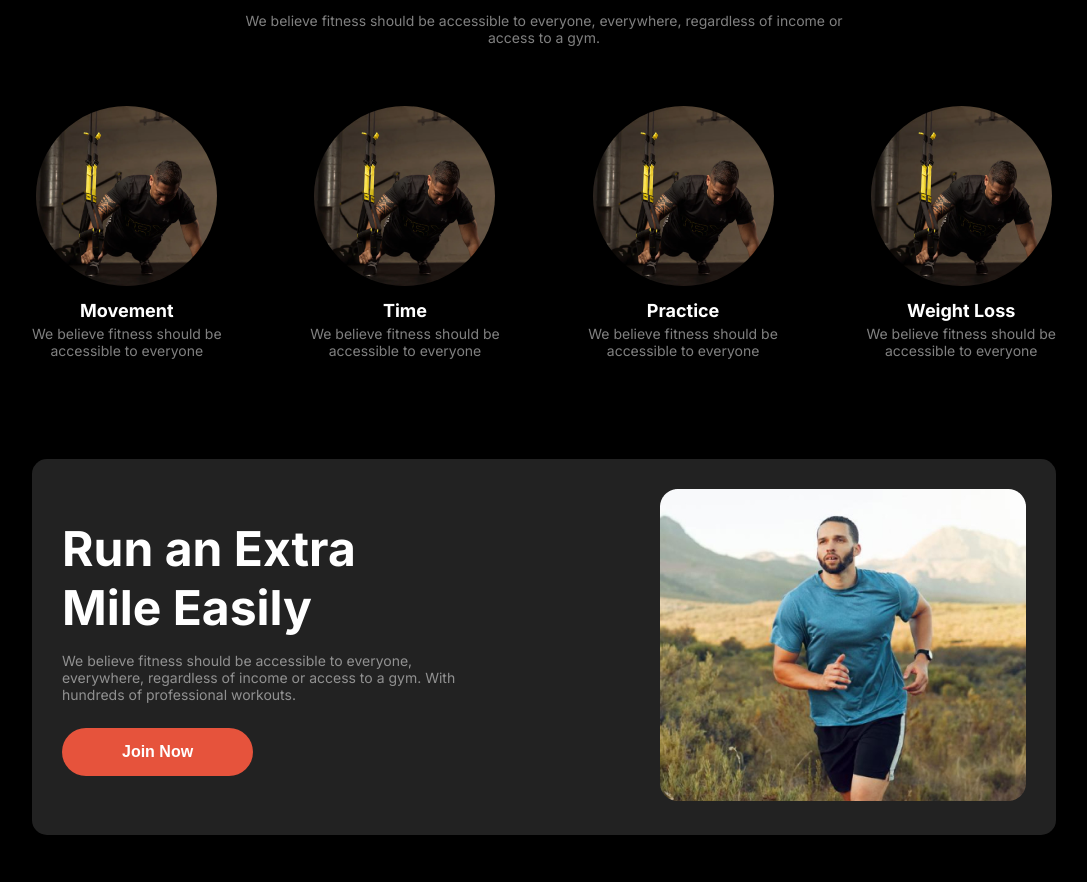
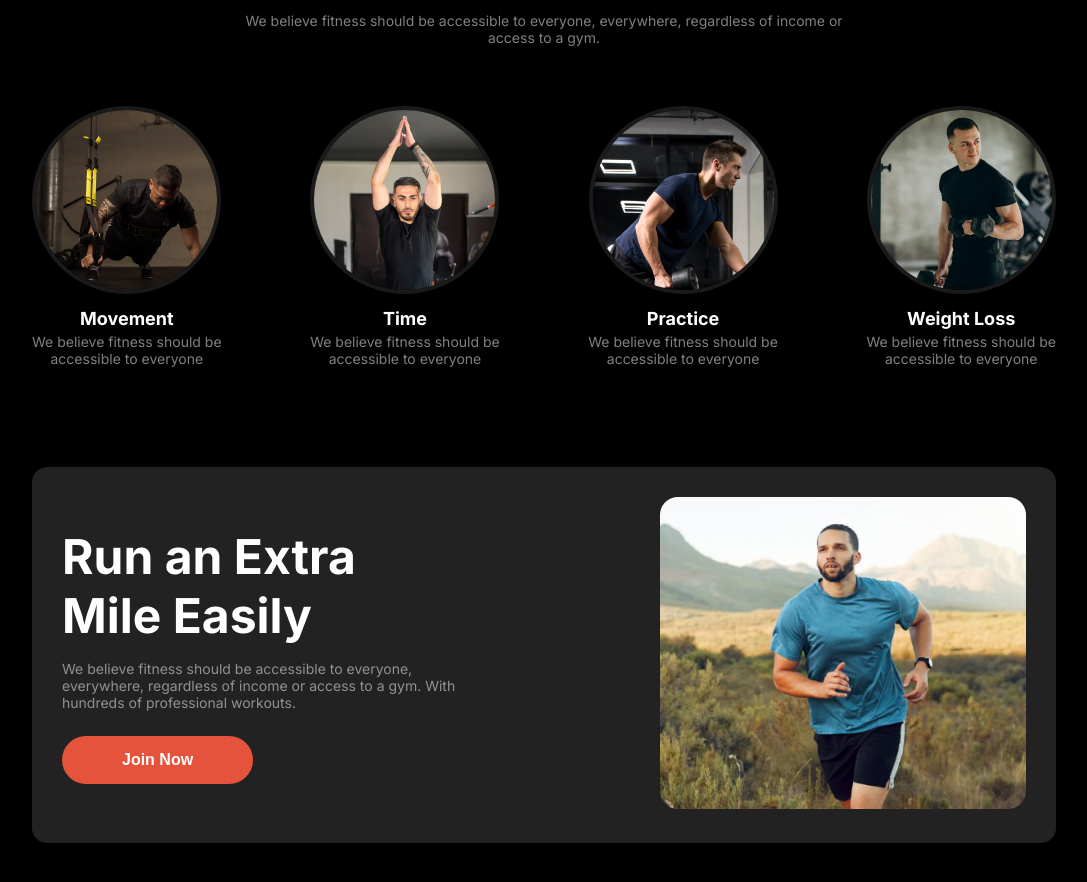
Before and after one commit to fa-mishuk/assignment-two, a plain HTML site: page index.html in a window 1280 px wide. Shown: the part 802-1684 px from the top of the page, without its empty margins (96-1183 px from the left). Drawn offline with Linux system fonts and the light colour scheme; a web font is replaced by a local one.

Commit message:
please add my repo

```diff
--- a/index.html
+++ b/index.html
@@ -74,7 +74,7 @@
             </div>
 
             <div class="pic-section">
-                <img class="img-1" src="images/image 3.png" alt="pic">
+                <img class="img-1" src="images/image 2.png" alt="pic">
                 <div class="pic-text">
                     <h5 class="pic-text-h color-3">Time</h5>
                     <p class="pic-text-p color-2">We believe fitness should be <br> accessible to everyone</p>
@@ -82,7 +82,7 @@
             </div>
 
             <div class="pic-section">
-                <img class="img-1" src="images/image 3.png" alt="pic">
+                <img class="img-1" src="images/image 4.png" alt="pic">
                 <div class="pic-text">
                     <h5 class="pic-text-h color-3">Practice</h5>
                     <p class="pic-text-p color-2">We believe fitness should be <br> accessible to everyone</p>
@@ -90,7 +90,7 @@
             </div>
 
             <div class="pic-section">
-                <img class="img-1" src="images/image 3.png" alt="pic">
+                <img class="img-1" src="images/image 5.png" alt="pic">
                 <div class="pic-text">
                     <h5 class="pic-text-h color-3">Weight Loss</h5>
                     <p class="pic-text-p color-2">We believe fitness should be <br>
--- a/style.css
+++ b/style.css
@@ -235,6 +235,7 @@ body {
 
 .img-1 {
     border-radius: 50%;
+    border: 4px solid #FFFFFF1A;
 }
 
 .pic-section {
```
